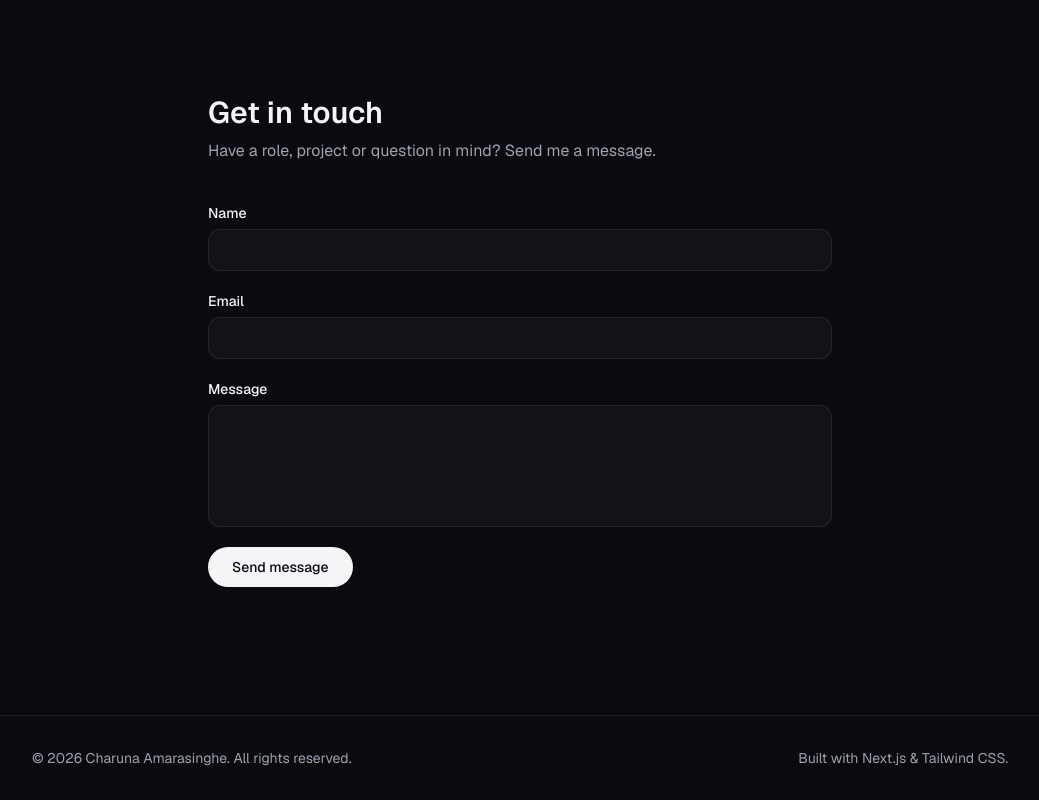
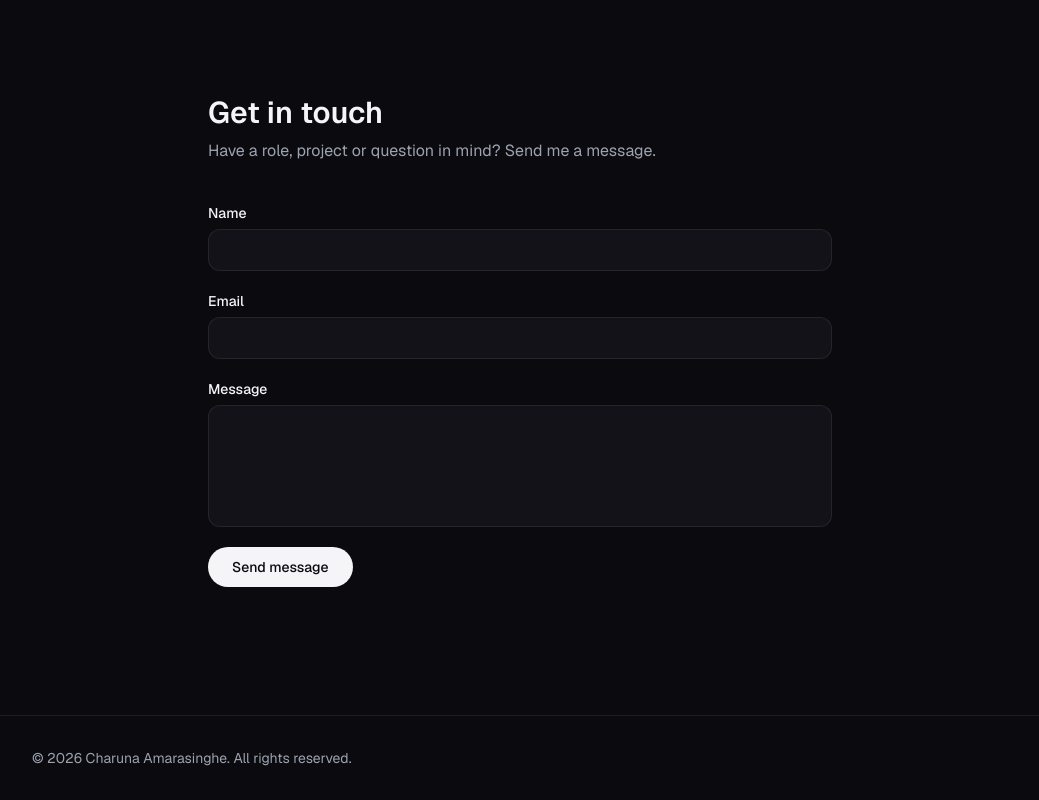
Before and after one commit to CharunaDev/charuna-portfolio, a Next.js app: page / in a window 1280 px wide. Shown: the part 4187-4987 px from the top of the page, without its empty margins (120-1159 px from the left). Built offline with nearby package versions, Linux system fonts and the light colour scheme.

Commit message:
remove language from footer

```diff
--- a/src/components/Footer.tsx
+++ b/src/components/Footer.tsx
@@ -3,7 +3,6 @@ export function Footer() {
     <footer className="border-border mt-16 border-t">
       <div className="text-muted mx-auto flex w-full max-w-5xl flex-col items-center justify-between gap-3 px-6 py-8 text-sm sm:flex-row">
         <p>© {new Date().getFullYear()} Charuna Amarasinghe. All rights reserved.</p>
-        <p>Built with Next.js & Tailwind CSS.</p>
       </div>
     </footer>
   );
```
